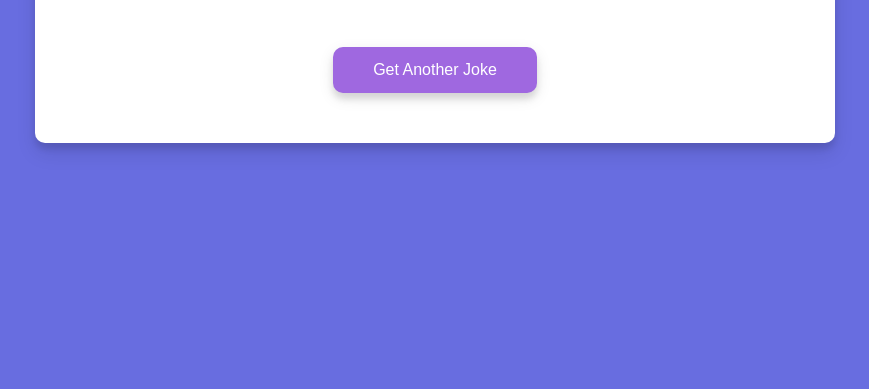
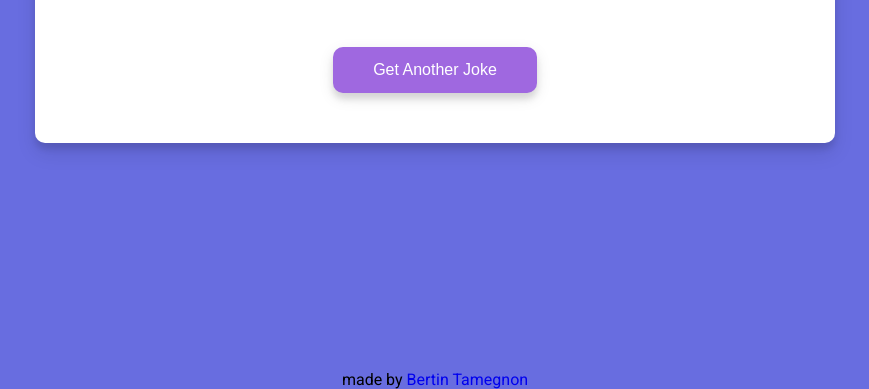
Before and after one commit to totonito3/Chuck-Norris-Jokes, a plain HTML site: page index.html in a window 1280 px wide. Shown: the part 411-800 px from the top of the page, without its empty margins (205-1074 px from the left). Drawn offline with Linux system fonts and the light colour scheme; no server answers.

Commit message:
Added footer

```diff
--- a/index.html
+++ b/index.html
@@ -12,6 +12,9 @@
       <div id="joke" class="joke">Loading...</div>
       <button id="joke-btn" class="btn">Get Another Joke</button>
     </div>
+    <footer>
+      <span>made by <a href="https://github.com/totonito3" target="_blank">Bertin Tamegnon</a></span>
+    </footer>
     <script src="script.js"></script>
   </body>
 </html>
--- a/style.css
+++ b/style.css
@@ -59,3 +59,16 @@ h3 {
 .btn:focus {
   outline: 0;
 }
+
+
+footer{
+  text-align: center;
+  position: absolute;
+  bottom: 0;
+  width: 100%;
+  /* //height: 2rem; */
+}
+
+footer a{
+  text-decoration: none;
+}
```
